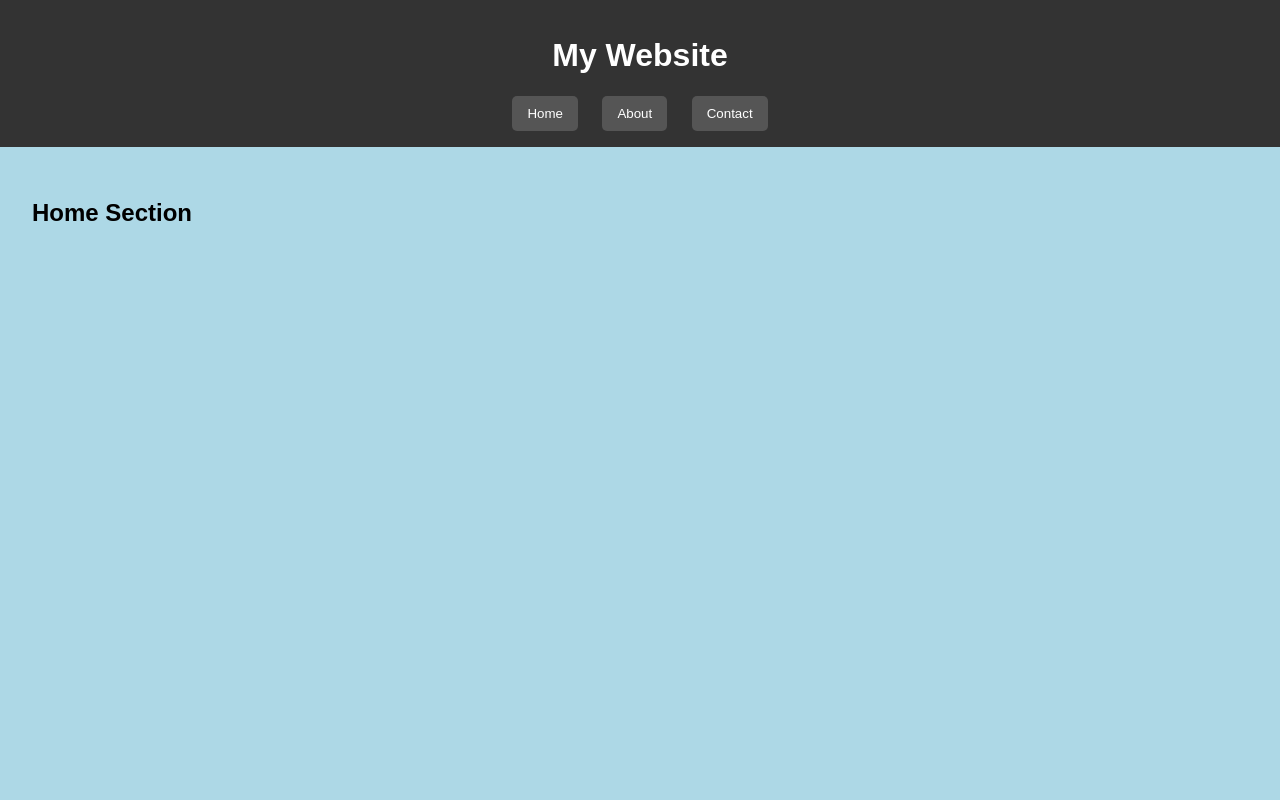
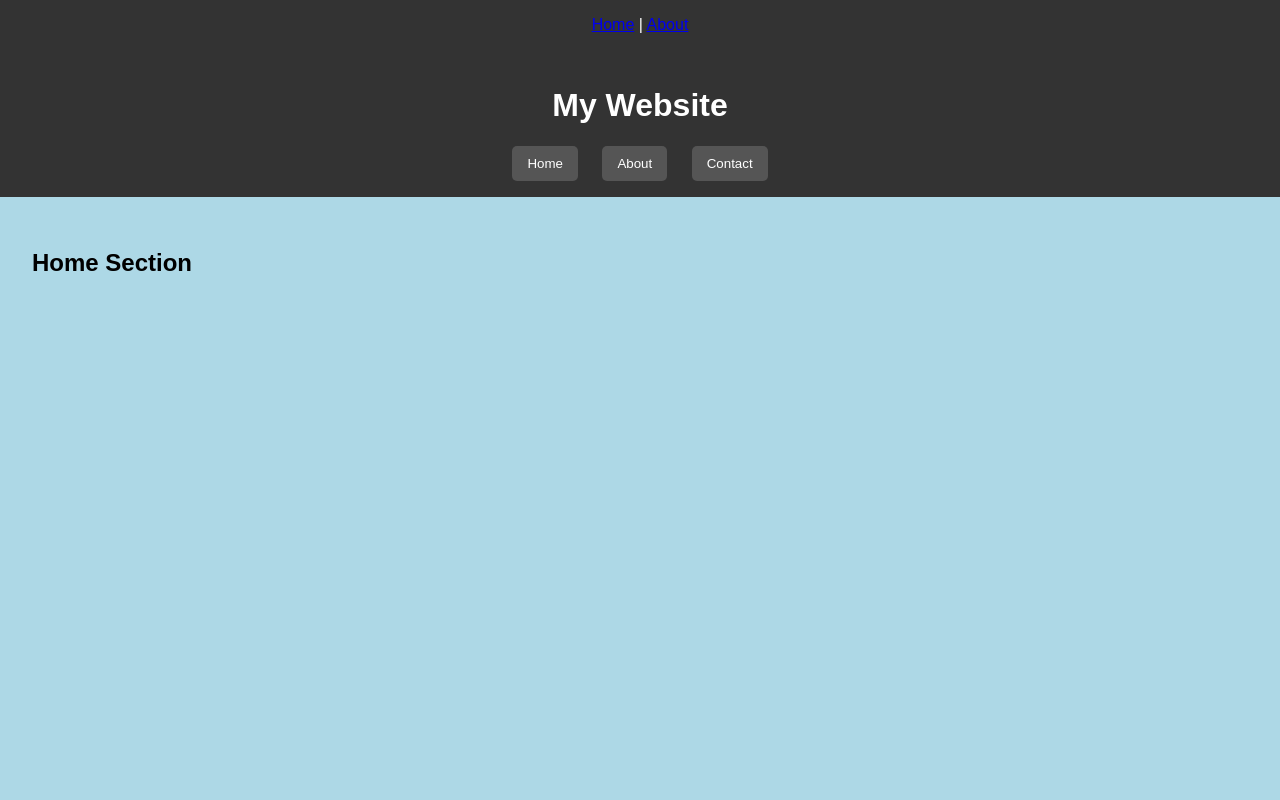
Before and after one commit to bmsyed/bmsyed.github.io, a plain HTML site: page test.html in a window 1280 px wide. Shown: the top 800 px of the page. Drawn offline with Linux system fonts and the light colour scheme.

Commit message:
Add header with navigation links

```diff
--- a/test.html
+++ b/test.html
@@ -1,6 +1,11 @@
 <!DOCTYPE html>
 <html lang="en">
 <head>
+  <header>
+  <a href="index.html">Home</a> |
+  <a href="about.html">About</a>
+</header>
+
   <meta charset="UTF-8">
   <meta name="viewport" content="width=device-width, initial-scale=1.0">
   <title>My Portfolio</title>
```
